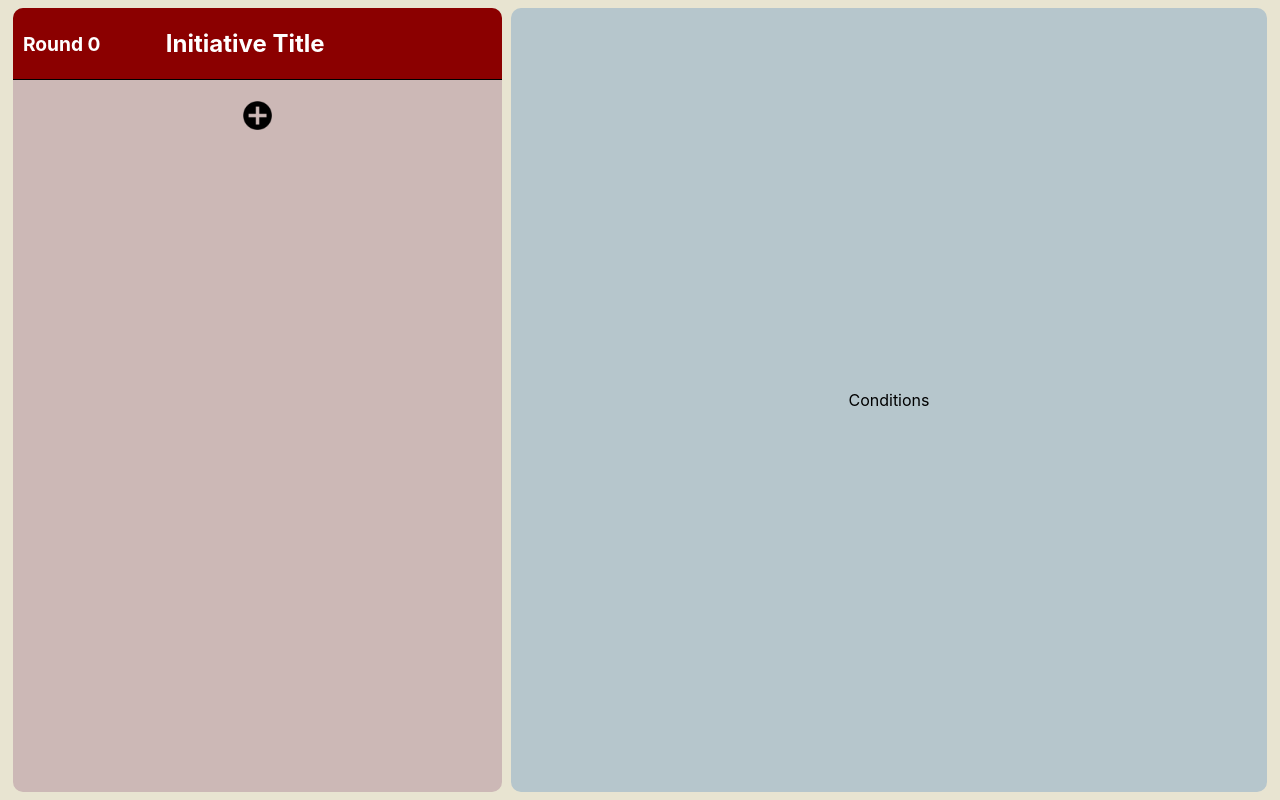
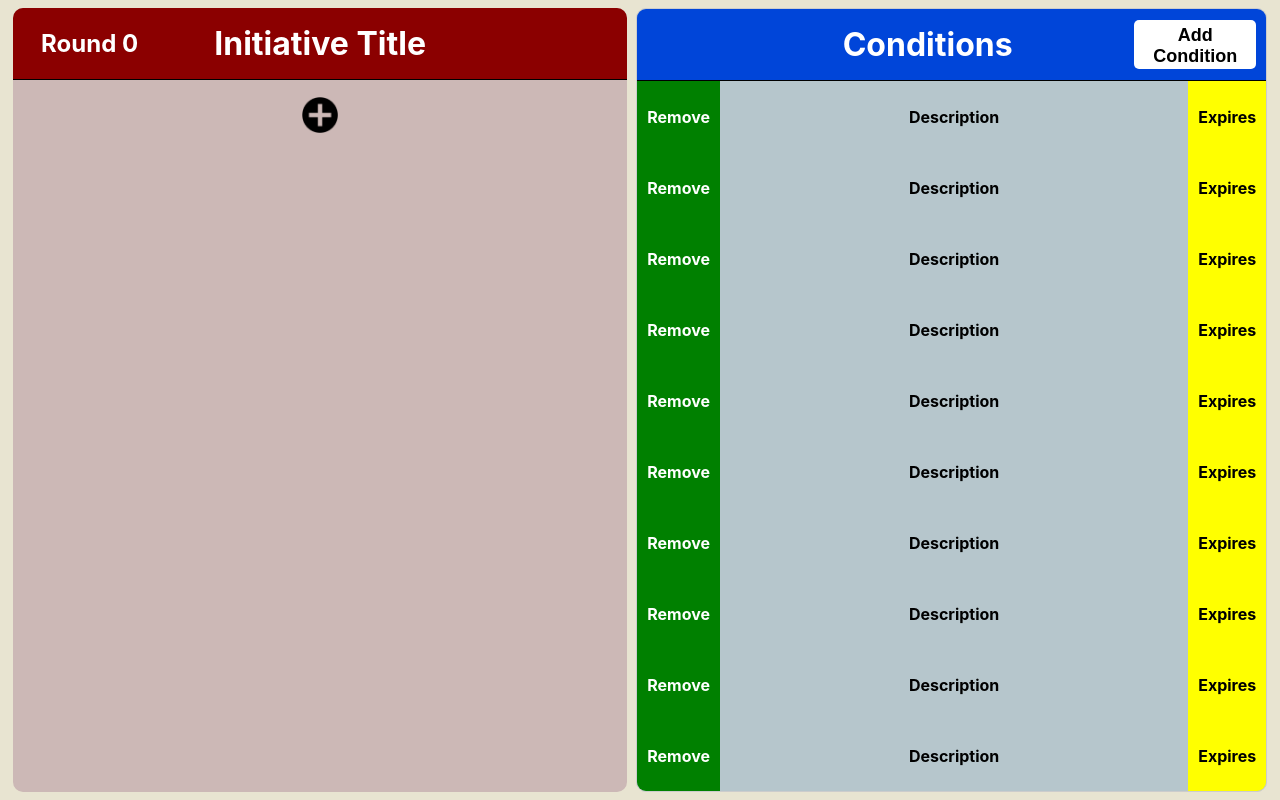
Before and after one commit to GoreJess/Initiative-Tracker-React, a React (Create React App) app: page / in a window 1280 px wide. Built offline with nearby package versions, Linux system fonts and the light colour scheme.

Commit message:
Smoothed out the conditions modal and started to adjust the conditions list.

```diff
--- a/src/1colors.css
+++ b/src/1colors.css
@@ -5,4 +5,6 @@
     --conditions-box-background: #b6c6cc;
     --character-modal-background: #e3bfbf;
     --condition-modal-background: #bfd1e3;
+    --condition-list-banner-background: #0045d9;
+    --condition-modal-section-background: #0246d9;
 }
--- a/src/1mainCode.js
+++ b/src/1mainCode.js
@@ -4,8 +4,10 @@ import './2mainStyles.css';
 import './3initiativeList.css';
 import './4addCharacterModal.css'; // Import the modal styling
 import './5addConditionModal.css';
+import './6conditionsDisplay.css';
 import plusIcon from './media/plus-icon.png';
 import viewIcon from './media/view-icon.png';
+import threeDots from './media/three-dots.png';
 
 export default function MainCode() {
     const [round, setRound] = useState(0); // Add state for the round number
@@ -21,13 +23,24 @@ export default function MainCode() {
       Array(10).fill(false).map((_, index) => index === 0)
     );
     const [rowData, setRowData] = useState(
-      Array(10).fill({ name: '', affiliation: '', initiative: null })
+        Array(10).fill({ name: '', affiliation: '', initiative: null, conditions: [] })
       );
 
     const [shiftedRowIndex, setShiftedRowIndex] = useState(null); // Track the index of the shifted row
 
     const handleAddConditionClick = (rowIndex) => {
-        setIsAddConditionModalOpen(rowIndex); // This should set the modal state
+        setIsAddConditionModalOpen(rowIndex); // Open the modal for the specific row
+      };
+
+      const handleAddCondition = (rowIndex, conditions) => {
+        const updatedData = [...rowData];
+        conditions.forEach((condition) => {
+          if (!updatedData[rowIndex].conditions.includes(condition)) {
+            updatedData[rowIndex].conditions.push(condition); // Add the condition if it's not already present
+          }
+        });
+        setRowData(updatedData);
+        setIsAddConditionModalOpen(null); // Close the modal after adding the conditions
       };
 
       const handleCloseAddConditionModal = () => {
@@ -253,19 +266,42 @@ export default function MainCode() {
                         <img src={viewIcon} alt="View Icon" className="view-icon" />
                     </button>
                     </div>
-                    <div className="add-condition">
-                    <button
-                        className="add-button"
-                        onClick={() => handleAddConditionClick(index)} // Ensure this is correctly set
-                        >
-                        <img src={plusIcon} alt="Add Icon" className="add-icon" />
+                    <div className="character-menu">
+                    <button className="character-menu-dots">
+                        <img src={threeDots} alt="Menu" className="character-menu-icon" />
                     </button>
                     </div>
-                    <div className="personal-conditions">Conditions</div>
+                    <div className="personal-conditions">
+                    {rowData[index].conditions.length > 0
+                        ? rowData[index].conditions.join(', ') // Display conditions as a comma-separated list
+                        : '[No Conditions]'}
+                    </div>
                 </div>
                 ))}
           </div>
-          <div className="conditions-list">Conditions</div>
+          <div className="conditions-list">
+            {/* Banner */}
+            <div className="conditions-list-banner">
+                <div className="conditions-list-header">
+                    Conditions</div>
+                <div className="conditions-banner-button">
+                    <button className="add-condition-button" onClick={handleAddConditionClick}>
+                        Add Condition
+                    </button>
+                </div>
+            </div>
+
+            {/* Rows */}
+            <div className="conditions-list-content">
+                {Array.from({ length: 10 }).map((_, index) => (
+                <div key={index} className="conditions-row">
+                    <div className="remove-condition">Remove</div>
+                    <div className="condition-description">Description</div>
+                    <div className="condition-expiration">Expires</div>
+                </div>
+                ))}
+            </div>
+            </div>
         </div>
 
         {/* Add-Character Modal */}
@@ -306,7 +342,7 @@ export default function MainCode() {
               {errorMessage && <p className="error-message">{errorMessage}</p>}
               <div className="modal-button-group">
                 <button type="button" className="close-modal-button" onClick={handleCloseModal}>
-                  Close
+                  X
                 </button>
                 <button type="submit" className="submit-button">
                   Submit
@@ -322,9 +358,33 @@ export default function MainCode() {
   <div className="modal-overlay add-condition-modal">
     <div className="condition-modal">
       <h2>Add Condition</h2>
-      <p>Adding a condition for {rowData[isAddConditionModalOpen]?.name || 'Unnamed Character'}</p>
-      <table className="condition-table">
-        <tbody>
+      <form
+        onSubmit={(e) => {
+          e.preventDefault();
+          const selectedConditions = Array.from(
+            document.querySelectorAll('input[name="conditions"]:checked')
+          ).map((checkbox) => checkbox.value);
+
+          const selectedCharacters = Array.from(
+            document.querySelectorAll('input[name="characters"]:checked')
+          ).map((checkbox) => checkbox.value);
+
+          // Handle adding conditions to selected characters
+          selectedCharacters.forEach((characterName) => {
+            const rowIndex = rowData.findIndex((row) => row.name === characterName);
+            if (rowIndex !== -1) {
+              handleAddCondition(rowIndex, selectedConditions);
+            }
+          });
+
+          setIsAddConditionModalOpen(null); // Close the modal
+        }}
+      >
+        {/* Choose Condition(s) Section */}
+            <div className="conditions-section">
+            <div className="form-group">
+                <label htmlFor="conditions">Choose Condition(s):</label>
+                <div className="conditions-checkbox-group">
                 {[
                     'Blinded',
                     'Charmed',
@@ -347,44 +407,64 @@ export default function MainCode() {
                     'Exhaustion 5',
                     'Exhaustion 6',
                     '(Custom)',
-          ].reduce((rows, condition, index) => {
-            const rowIndex = Math.floor(index / 4); // Determine the row index
-            const colIndex = index % 4; // Determine the column index
-            if (!rows[rowIndex]) rows[rowIndex] = []; // Initialize the row if it doesn't exist
-            rows[rowIndex][colIndex] = condition; // Assign the condition to the correct cell
-            return rows;
-          }, []).map((row, rowIndex) => (
-            <tr key={rowIndex}>
-              {row.map((condition, colIndex) => (
-                <td key={colIndex}>
-                  <button
-                    className={`condition-button condition-${condition.toLowerCase().replace(/\s+/g, '-')}`}
+                ].map((condition) => (
+                    <div key={condition} className="checkbox-item">
+                    <input
+                        type="checkbox"
+                        id={`condition-${condition.toLowerCase().replace(/\s+/g, '-')}`}
+                        name="conditions"
+                        value={condition}
+                    />
+                    <label
+                        htmlFor={`condition-${condition.toLowerCase().replace(/\s+/g, '-')}`}
                     >
                         {condition}
-                  </button>
-                </td>
+                    </label>
+                    </div>
                 ))}
-            </tr>
+                </div>
+            </div>
+            </div>
+
+        {/* Apply to Character(s) Section */}
+            <div className="characters-section">
+            <div className="form-group">
+                <label htmlFor="characters">Apply to Character(s):</label>
+                <div className="characters-checkbox-group">
+                {rowData
+                    .filter((row, index) => row.name && !overlayActive[index]) // Exclude unnamed characters and rows with an overlay
+                    .map((row, index) => (
+                    <div key={index} className="checkbox-item">
+                        <input
+                        type="checkbox"
+                        id={`character-${row.name.toLowerCase().replace(/\s+/g, '-')}`}
+                        name="characters"
+                        value={row.name}
+                        />
+                        <label
+                        htmlFor={`character-${row.name.toLowerCase().replace(/\s+/g, '-')}`}
+                        >
+                        {row.name}
+                        </label>
+                    </div>
                     ))}
-          <tr>
-            <td colSpan="2">
-              <button className="condition-button edit-character">Edit Character</button>
-            </td>
-            <td colSpan="2">
-              <button className="condition-button remove-character">Remove Character</button>
-            </td>
-          </tr>
-        </tbody>
-      </table>
+                </div>
+            </div>
+            </div>
+
         <div className="modal-button-group">
+        <div className="submit-button-container">
+            <button className="submit-button">Submit</button>
+        </div>
           <button
             type="button"
             className="close-modal-button"
             onClick={handleCloseAddConditionModal}
           >
-          Close
+            X
           </button>
         </div>
+      </form>
     </div>
   </div>
 )}
--- a/src/2mainStyles.css
+++ b/src/2mainStyles.css
@@ -23,7 +23,7 @@ html, body {
   }
 
   .initiative-list {
-    width: 39%; /* Adjusted to account for the gap */
+    width: 49%; /* Adjusted to account for the gap */
     height: 100%; /* Full height of the container */
     padding: 0; /* Ensure no extra padding */
     margin: 0; /* Ensure no extra margin */
@@ -38,5 +38,5 @@ html, body {
     box-sizing: border-box;
     border-radius: 10px;
     background-color: var(--conditions-box-background);
-    width: 39%; /* Adjusted to account for the gap */
+    width: 49%; /* Adjusted to account for the gap */
   }
--- a/src/3initiativeList.css
+++ b/src/3initiativeList.css
@@ -3,7 +3,6 @@
     display: grid; /* Use grid layout */
     grid-template-rows: repeat(11, 1fr); /* Divide into 11 equal rows */
     height: 100%; /* Full height of the container */
-    width: 39%; /* Full width of the container */
     box-sizing: border-box; /* Include padding and borders in size calculations */
     margin: 0; /* Remove any default margin */
     padding: 0; /* Remove any default padding */
@@ -31,7 +30,7 @@
     display: flex;
     align-items: center;
     justify-content: center;
-    font-size: larger;
+    font-size: x-large;
   }
 
   .initiative-title {
@@ -40,11 +39,11 @@
     display: flex;
     align-items: center;
     justify-content: center;
-    font-size: x-large;
+    font-size: xx-large;
   }
 
   .next-back {
-    flex: 0 0 25%; /* Take up 20% of the width */
+    flex: 0 0 20%; /* Take up 20% of the width */
     height: 100%; /* Ensure it fills its container */
     display: flex;
     align-items: center;
@@ -217,40 +216,23 @@
     box-shadow: inset 4px 4px 8px rgba(0, 0, 0, 0.3); /* Add shadow on click */
   }
 
-  .add-condition {
-    background-color: transparent;
-    flex: 0 0 5%; /* Take up 5% of the row's width */
+  .character-menu {
     display: flex;
     align-items: center;
     justify-content: center;
-    color: black;
-    min-width: 0;
-    height: 100%;
+    width: 10%; /* Adjust width as needed */
   }
 
-  .add-button {
-    background-color: transparent;
+  .character-menu-dots {
+    background: none;
     border: none;
-    padding: 0;
     cursor: pointer;
-    width: 90%; /* Adjust button size to fit the column */
-    height: auto;
-    display: flex;
-    align-items: center;
-    justify-content: center;
-    border-radius: 5px;
-    transition: box-shadow 0.2s ease; /* Smooth transition for the shadow effect */
+    padding: 5px;
   }
 
-  .add-icon {
-    width: 80%; /* Make the icon fill the button */
-    height: auto; /* Maintain aspect ratio */
-    object-fit: contain; /* Ensure the image fits nicely */
-    transition: filter 0.2s ease; /* Smooth transition for the filter effect */
-  }
-
-  .add-button:active {
-    box-shadow: inset 4px 4px 8px rgba(0, 0, 0, 0.3); /* Add shadow on click */
+  .character-menu-icon {
+    width: 20px; /* Adjust size as needed */
+    height: 20px;
   }
 
   .name-input {
--- a/src/4addCharacterModal.css
+++ b/src/4addCharacterModal.css
@@ -23,6 +23,7 @@
     max-width: 90%;
     box-shadow: 0 4px 8px rgba(0, 0, 0, 0.2);
     text-align: center;
+    position: relative;
   }
 
   .form-group {
--- /dev/null
+++ b/src/6conditionsDisplay.css
@@ -0,0 +1,106 @@
+@import './1colors.css';
+
+.conditions-list {
+    display: flex;
+    flex-direction: column;
+    border: 1px solid #ccc; /* Optional: Add a border for visibility */
+    border-radius: 10px;
+    overflow: hidden;
+    height: 100%; /* Adjust height as needed */
+  }
+
+  .conditions-list-banner {
+    background-color: var(--condition-list-banner-background);
+    color: white;
+    text-align: center;
+    font-size: XX-large;
+    font-weight: bold;
+    width: 100%; /* Ensure it spans the full width of the box */
+    flex: 1; /* Take up 1/11th of the height */
+    display: flex;
+    align-items: center; /* Center text vertically */
+    justify-content: center; /* Space out the text and button */
+    box-sizing: border-box; /* Include padding in height calculation */
+    border-bottom: 1px solid black;
+    padding: 0 10px; /* Add padding for spacing */
+  }
+
+  .conditions-list-header {
+    width: 60%;
+    text-align: right; /* Optional: aligns text to the left inside the header */
+  }
+
+  .conditions-banner-button {
+    width: 40%;
+    display: flex;
+    justify-content: flex-end; /* Pushes the button to the right side */
+    align-items: center; /* Vertically centers the button */
+    height: 100%;
+  }
+
+  .add-condition-button {
+    background-color: white;
+    color: black;
+    border: none;
+    border-radius: 5px;
+    padding: 5px 10px;
+    font-size: large;
+    cursor: pointer;
+    height: 70%;
+    font-weight: bold;
+    margin-left: 50%;
+  }
+
+  .add-condition-button:hover {
+    background-color: lightgray;
+  }
+
+  .add-condition-button:active {
+    background-color: gray;
+  }
+
+  .conditions-list-content {
+    display: flex;
+    flex-direction: column;
+    flex: 10; /* Take up 10/11ths of the height */
+    width: 100%;
+  }
+
+  .conditions-row {
+    display: flex;
+    flex-direction: row;
+    width: 100%;
+    flex: 1; /* Each row takes up an equal portion of the remaining height */
+  }
+
+  .remove-condition {
+    background-color: green;
+    color: white;
+    width: 10%;
+    display: flex;
+    align-items: center;
+    justify-content: center;
+    padding: 10px;
+    font-weight: bold;
+  }
+
+  .condition-description {
+    background-color: transparent;
+    width: 80%;
+    display: flex;
+    align-items: center;
+    justify-content: center;
+    padding: 10px;
+    font-weight: bold;
+  }
+
+  .condition-expiration {
+    background-color: yellow;
+    color: black;
+    width: 10%;
+    display: flex;
+    align-items: center;
+    justify-content: center;
+    padding: 10px;
+    font-weight: bold;
+  }
```
Also changed, not shown: src/5addConditionModal.css (+76 -52 lines). Lines whose indentation alone changed are shown as unchanged.
